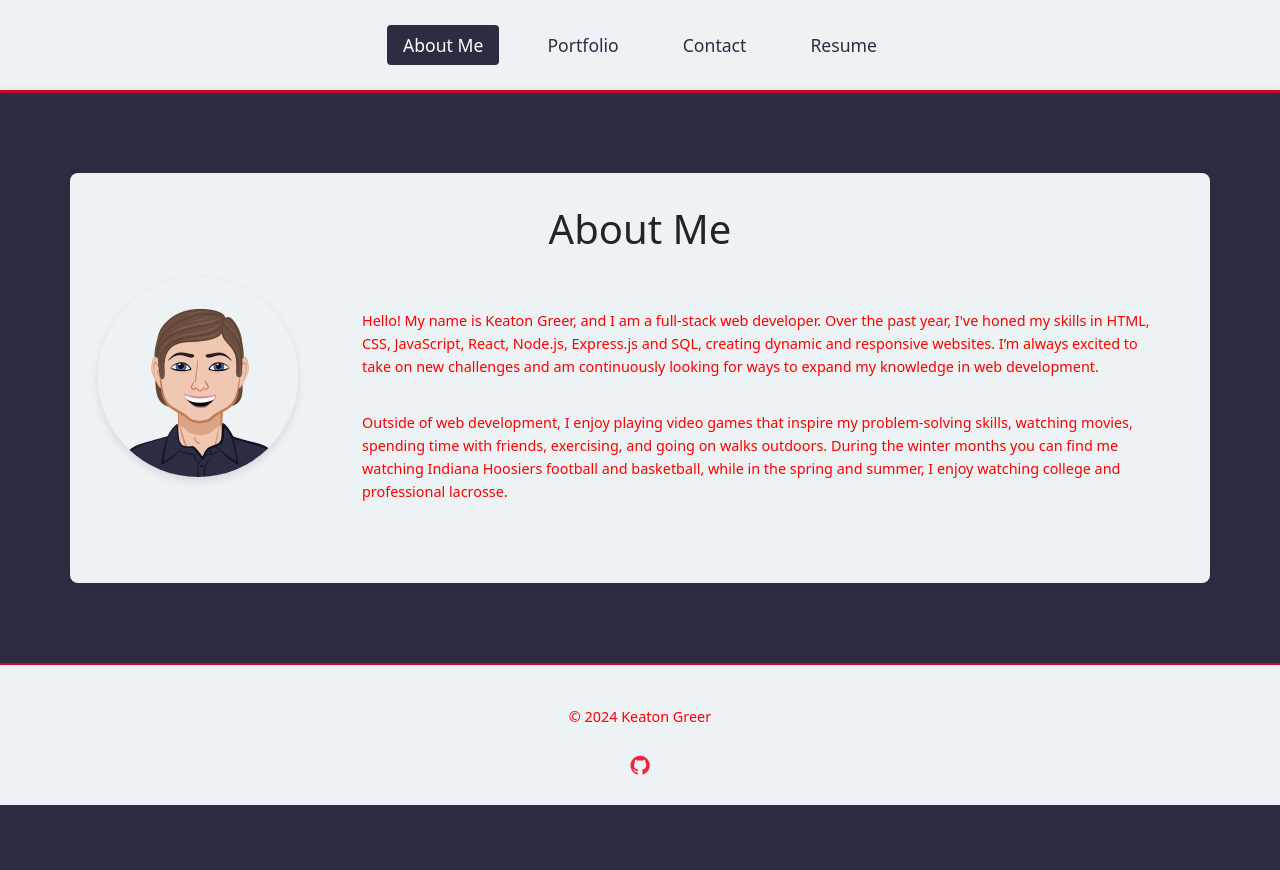
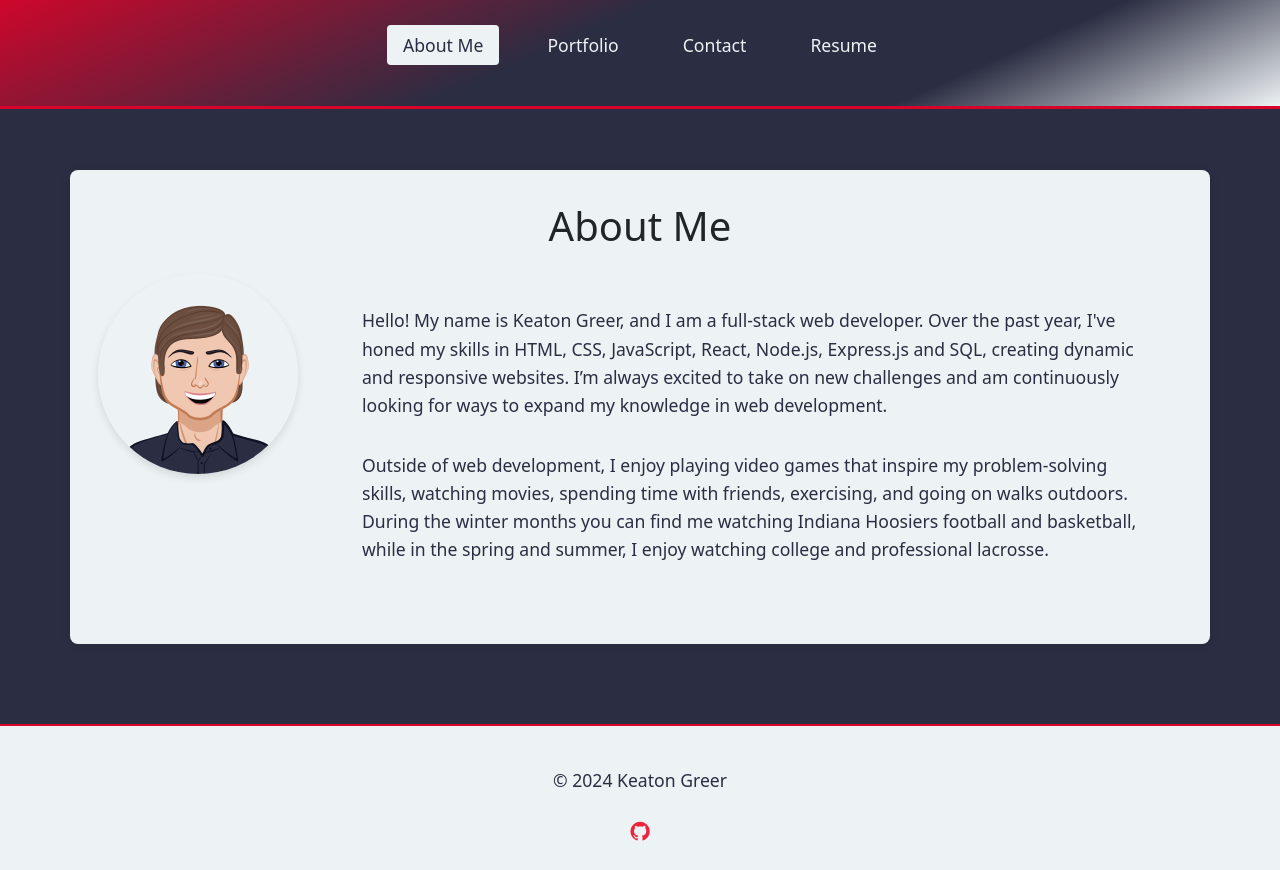
Before and after one commit to keatongreer/React-Portfolio, a React (Vite) app: page / in a window 1280 px wide. Before the commit the page ends 805 px from the top, so only its background shows below. Built offline with nearby package versions, Linux system fonts and the light colour scheme.

Commit message:
Added header styling, updated other styling

```diff
--- a/src/App.css
+++ b/src/App.css
@@ -22,7 +22,7 @@ h1 {
 
 p {
   line-height: 1.6;
-  color: #555;
+  color: #2b2d42;
   margin-bottom: 1rem;
   text-align: justify;
 }
--- a/src/components/Header.jsx
+++ b/src/components/Header.jsx
@@ -1,10 +1,11 @@
-import Navigation from './Navigation';
+import Navigation from "./Navigation";
+import "../styles/Header.css";
 
 export default function Header() {
-
   return (
-    <>
+    <header>
+      <div className="gradient-banner"></div>
       <Navigation />
-    </>
+    </header>
   );
 }
--- a/src/styles/About.css
+++ b/src/styles/About.css
@@ -10,6 +10,7 @@
 
 p {
   padding: 1rem;
+  font-size: large;
 }
 
 img {
--- a/src/styles/Contact.css
+++ b/src/styles/Contact.css
@@ -44,8 +44,7 @@ button:hover {
 }
 
 p {
-  font-size: 0.9rem;
-  color: red;
+  color: #2b2d42;
   margin: 0;
   text-align: left;
 }
--- /dev/null
+++ b/src/styles/Header.css
@@ -0,0 +1,27 @@
+header {
+  position: relative;
+  display: flex;
+  justify-content: center;
+  align-items: center;
+}
+
+.gradient-banner {
+  width: 100%;
+  height: 8rem;
+  background: rgb(217, 4, 41);
+  background: linear-gradient(
+    156deg,
+    rgba(217, 4, 41, 1) 0%,
+    rgba(43, 45, 66, 1) 45%,
+    rgba(43, 45, 66, 1) 75%,
+    rgba(237, 242, 244, 1) 100%
+  );
+  position: absolute;
+  z-index: 1;
+  border-bottom: 3px solid #d90429;
+}
+
+.navigation {
+  position: relative;
+  z-index: 2;
+}
--- a/src/styles/Navigation.css
+++ b/src/styles/Navigation.css
@@ -1,11 +1,7 @@
-/* Navigation.css */
-
 .navigation {
   display: flex;
   justify-content: center;
-  background-color: #edf2f4;
   padding: 2rem 0;
-  border-bottom: 3px solid #d90429;
   font-size: 1.1rem;
   margin: 0;
 }
@@ -16,7 +12,7 @@
 }
 
 .link {
-  color: #2b2d42;
+  color: #edf2f4;
   text-decoration: none;
   padding: 0.5rem 1rem;
   border-radius: 4px;
@@ -29,6 +25,6 @@
 }
 
 .link.active {
-  background-color: #2b2d42;
-  color: #ffffff;
+  background-color: #edf2f4;
+  color: #2b2d42;
 }
--- a/src/styles/Portfolio.css
+++ b/src/styles/Portfolio.css
@@ -16,4 +16,5 @@
 .row {
   display: flex;
   gap: 1.5rem;
+  margin-top: 1.5rem;
 }
--- a/src/styles/Resume.css
+++ b/src/styles/Resume.css
@@ -8,10 +8,11 @@ p {
   font-size: 1.1rem;
   margin-bottom: 1.5rem;
   text-align: center;
+  color: #2b2d42;
 }
 
 p a {
-  color: #007bff;
+  color: #d90429;
   text-decoration: none;
   font-weight: bold;
 }
@@ -22,10 +23,9 @@ p a:hover {
 
 h2 {
   font-size: 1.75rem;
-  color: #343a40;
-  margin-top: 2rem;
+  color: #2b2d42;
   margin-bottom: 1rem;
-  border-bottom: 2px solid #007bff;
+  border-bottom: 2px solid #d90429;
   padding-bottom: 0.5rem;
 }
 
```
